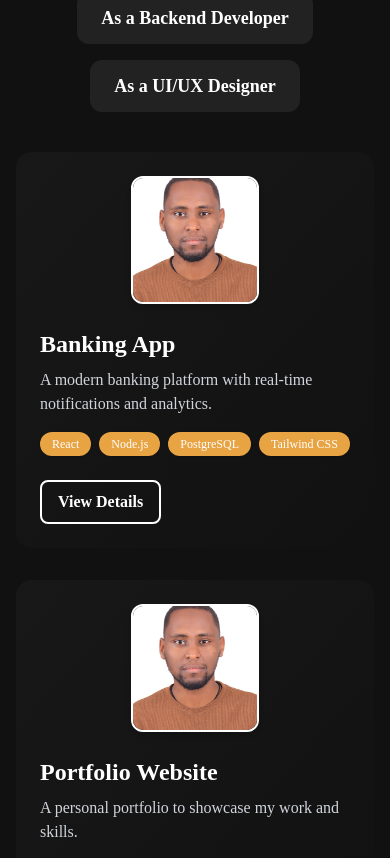
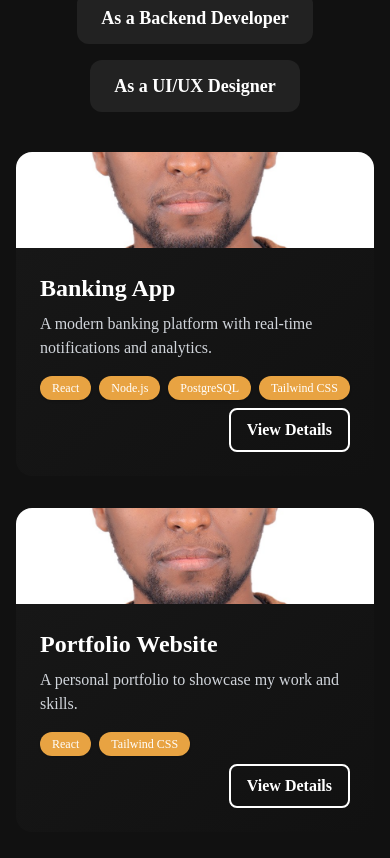
Before and after one commit to Yishak27/Portifolioo, a React (Create React App) app: page / in a window 390 px wide. Shown: the part 5725-6583 px from the top of the page. Built offline with nearby package versions, Linux system fonts and the light colour scheme.

Commit message:
Improve layout and styling of project cards in ProjectsPage for better responsiveness and visual appeal, including adjustments to image sizing and content arrangement.

```diff
--- a/src/components/page/ProjectsPage.js
+++ b/src/components/page/ProjectsPage.js
@@ -88,17 +88,21 @@ export default function ProjectsPage() {
             }`}
           >
             {cat.projects.map((project) => (
-              <div key={project.id} className="bg-gradient-to-br from-[var(--color-background-2)] rounded-2xl p-6 flex flex-col md:flex-row items-center gap-6 border-gray-50">
-                <img src={project.image} alt={project.title} className="w-32 h-32 object-cover rounded-xl border-2 border-[var(--color-primary)] shadow-md" />
-                <div className="flex-1 flex flex-col gap-2">
-                  <h4 className="text-2xl font-bold text-[var(--color-primary)]">{project.title}</h4>
-                  <p className="text-base text-gray-300 mb-2">{project.description}</p>
-                  <div className="flex flex-wrap gap-2 mb-2">
-                    {project.tech.map((tech) => (
-                      <span key={tech} className="px-3 py-1 rounded-full bg-[var(--color-botton)] text-white text-xs font-medium shadow">{tech}</span>
-                    ))}
+              <div key={project.id} className="bg-gradient-to-br from-[var(--color-background-2)] rounded-2xl overflow-hidden flex flex-col md:flex-row items-stretch border-gray-50">
+                <img src={project.image} alt={project.title} className="w-full md:w-48 h-24 md:h-auto object-cover" />
+                <div className="flex-1 flex flex-col justify-between p-6">
+                  <div className="flex flex-col gap-2">
+                    <h4 className="text-2xl font-bold text-[var(--color-primary)]">{project.title}</h4>
+                    <p className="text-base text-gray-300 mb-2">{project.description}</p>
+                    <div className="flex flex-wrap gap-2">
+                      {project.tech.map((tech) => (
+                        <span key={tech} className="px-3 py-1 rounded-full bg-[var(--color-botton)] text-white text-xs font-medium shadow">{tech}</span>
+                      ))}
+                    </div>
                   </div>
-                  <Link to={`/projects/${project.id}`} className="self-start mt-2 px-4 py-2 rounded-lg border-2 border-[var(--color-primary)] text-[var(--color-primary)] font-semibold hover:bg-[var(--color-primary)] hover:text-white transition-colors">View Details</Link>
+                  <div className="flex justify-end mt-2">
+                    <Link to={`/projects/${project.id}`} className="px-4 py-2 rounded-lg border-2 border-[var(--color-primary)] text-[var(--color-primary)] font-semibold hover:bg-[var(--color-primary)] hover:text-white transition-colors">View Details</Link>
+                  </div>
                 </div>
               </div>
             ))}
```
